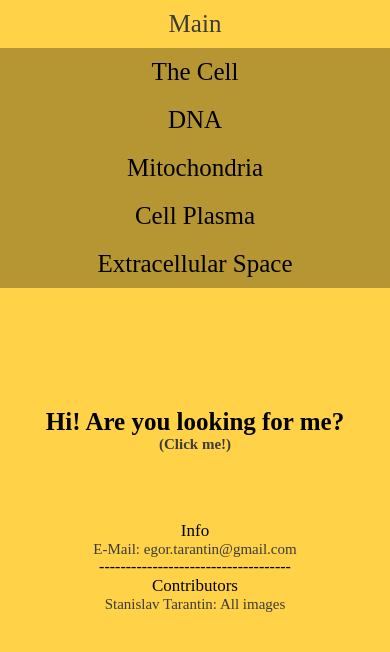
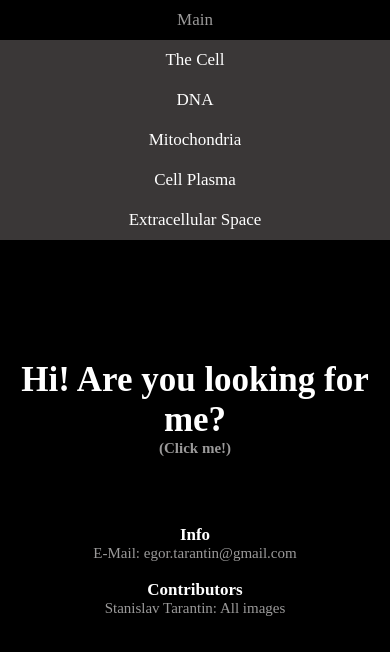
Before and after one commit to EgorTarantin/EgorTarantin.github.io, a plain HTML site: page index.html in a window 390 px wide. Drawn offline with Linux system fonts and the light colour scheme.

Commit message:
Design Overhaul

```diff
--- a/index.html
+++ b/index.html
@@ -17,12 +17,12 @@
             <div class="drop">
                 <button class="nav-btn">&#9776</button>
                 <div class="nav-list">
-                    <a class="nav-active text-format-main" href="index.html">Main</a>
-                    <a class="text-format-main" href="home.html">The Cell</a>
-                    <a class="text-format-main" href="about_me.html">DNA</a>
-                    <a class="text-format-main" href="experience.html">Mitochondria</a>
-                    <a class="text-format-main" href="news.html">Cell Plasma</a>
-                    <a class="text-format-main" href="works.html">Extracellular Space</a>
+                    <a class="nav-active text-format-text" href="index.html">Main</a>
+                    <a class="text-format-text" href="home.html">The Cell</a>
+                    <a class="text-format-text" href="about_me.html">DNA</a>
+                    <a class="text-format-text" href="experience.html">Mitochondria</a>
+                    <a class="text-format-text" href="news.html">Cell Plasma</a>
+                    <a class="text-format-text" href="works.html">Extracellular Space</a>
                 </div>
             </div>
         </nav>
@@ -38,10 +38,10 @@
                 <img class="frm3" src="static/images/ind-Cell-frm3.png" alt="image of a cell">
                 <img class="frm4" src="static/images/ind-Cell-frm2.png" alt="image of a cell">
             </a>
-            <p class="text-format-text">Info</p>
+            <p class="text-format-text bold">Info</p>
             <p class="text-format-comment">E-Mail: egor.tarantin@gmail.com</p>
             <p>------------------------------------</p>
-            <p class="text-format-text">Contributors</p>
+            <p class="text-format-text bold">Contributors</p>
             <p class="text-format-comment">Stanislav Tarantin: All images</p>
         </div>
     </section>
--- a/static/style/main.css
+++ b/static/style/main.css
@@ -8,22 +8,26 @@ General
 }
 
 body {
-    background-color: #FFD247;
+    background-color: black;
 }
 
 .text-format-main {
-    font-size: 25px;
-    color: black;
+    font-size: 35px;
+    color: white;
 }
 
 .text-format-text {
     font-size: 17px;
-    color: black;
+    color: white;
 }
 
 .text-format-comment {
     font-size: 15px;
-    color: rgb(59, 59, 59);
+    color: #9b9a9a;
+}
+
+.bold {
+    font-weight: bolder;
 }
 
 .grid-main {
@@ -38,11 +42,17 @@ Navbar
 
 nav {
     display: flex;
-    background-color: #B69633;
+    background-color: #3a3737;
+}
+
+.drop {
+    display: inline-block;
+    width: 100%;
 }
 
 .nav-list {
     display: flex;
+    justify-content: space-between;
 }
 
 .nav-list a {
@@ -52,8 +62,8 @@ nav {
 }
 
 .nav-active {
-    background-color: #FFD247;
-    color: rgb(59, 59, 59);
+    background-color:black;
+    color: #9b9a9a;
 }
 
 .nav-btn {
@@ -61,11 +71,11 @@ nav {
 }
 
 .nav-list a:hover {
-    background-color: #D6B13E;
+    background-color: #1c1c1c;
 }
 
 .nav-active:hover {
-    background-color: #FFD247 !important;
+    background-color: black !important;
 }
 
 @media (max-width: 920px) {
@@ -76,28 +86,28 @@ nav {
 
         .nav-btn {
             display: block;
-            font-size: 41px;
+            font-size: 33px;
             padding-inline: 10px;
             padding-bottom: 3px;
             border: none;
-            background-color: #B69633;
-            color: black;
+            background-color: black;
+            color: white;
             cursor: pointer;
         }
 
         .drop:hover .nav-list {
             display: block;
             position: absolute;
-            background-color: #B69633;
+            background-color: #3a3737;
             z-index: 99;
         }
 
         .drop:hover .nav-btn {
-            background-color: #D6B13E;
+            background-color: #1c1c1c;
         }
 
         .nav-list a:hover {
-            background-color: #D6B13E;
+            background-color: #1c1c1c;
         }
     }
 }
@@ -110,7 +120,7 @@ nav {
 
         .nav-list {
             display: block;
-            background-color: #B69633;
+            background-color: #3a3737;
             text-align: center;
         }
     }
```
Also changed, not shown: home.html (+6 -6 lines).
